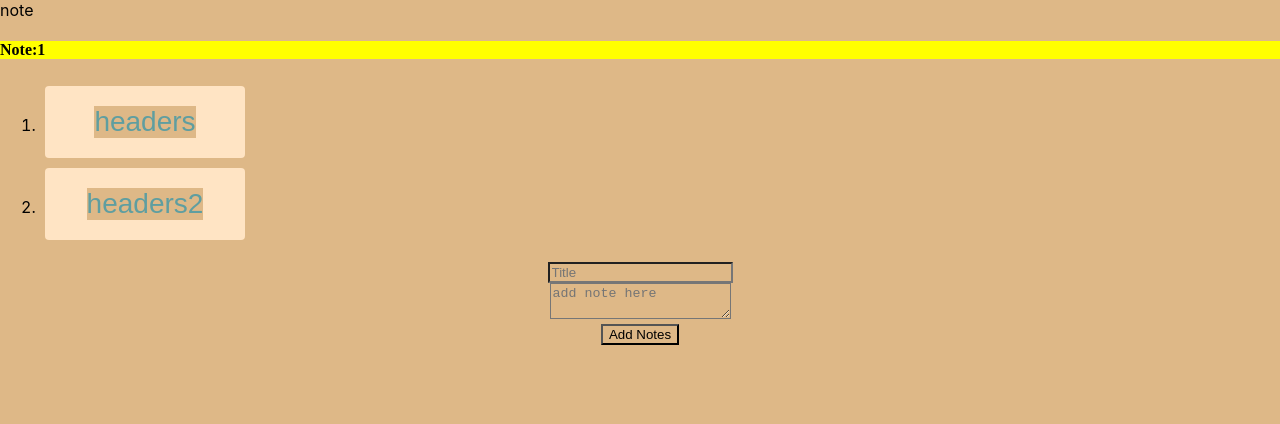
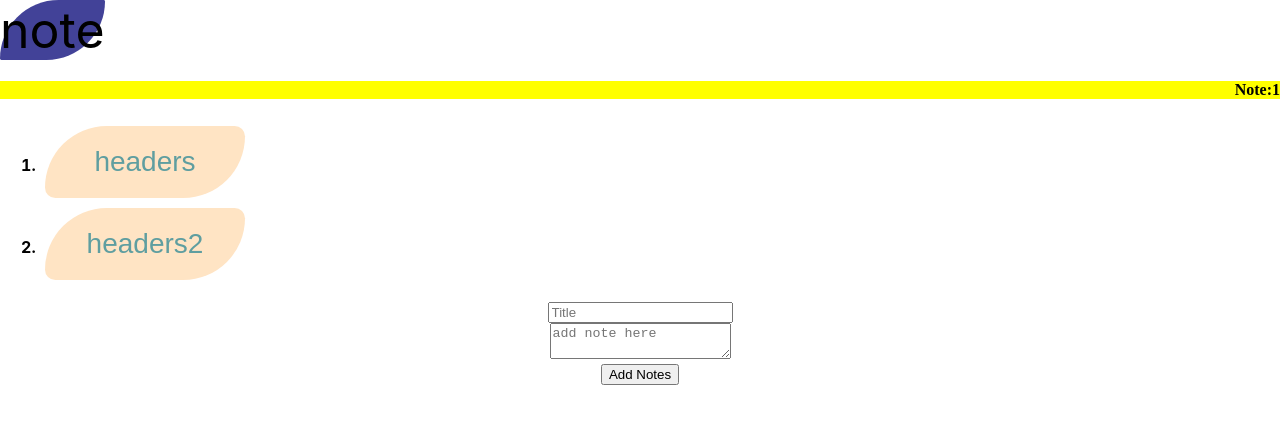
Before and after one commit to pjsherpa/note, a React (Create React App) app: page / in a window 1280 px wide. Shown: the top 424 px of the page. Built offline with nearby package versions, Linux system fonts and the light colour scheme.

Commit message:
improved UI look for header and buttons

```diff
--- a/src/App.js
+++ b/src/App.js
@@ -3,7 +3,6 @@ import NoteInput from "./component/NoteInput";
 function App() {
   return (
     <div className="App">
-      <header className="App-header">note</header>
       <NoteInput />
     </div>
   );
--- a/src/component/NoteInput.js
+++ b/src/component/NoteInput.js
@@ -71,6 +71,7 @@ const NoteInput = () => {
   });
   return (
     <div>
+      <header className="header">note</header>
       <h4 className="noteHeader">Note:{notePop}</h4>
       <div>
         <ol>{noteList}</ol>
--- a/src/component/NoteInputStyle.css
+++ b/src/component/NoteInputStyle.css
@@ -1,10 +1,17 @@
-*{
-  background-color:burlywood
+
+.header{
+  display: inline-block;
+  border-radius: 80px 2px 80px;
+  background-color: rgb(66, 66, 152);
+  font-size:50px;
+}
+.noteHeader{
+  display:grid;
 }
 
 .button{
   display: inline-block;
-  border-radius: 4px;
+  border-radius: 150px 25px;
   background-color: bisque;
   border: none;
   color:cadetblue;
@@ -48,3 +55,7 @@ transition: 0.5;
   justify-content: end;
   background-color: yellow;
 }
+
+li{
+ font-weight: bolder;
+}
```
